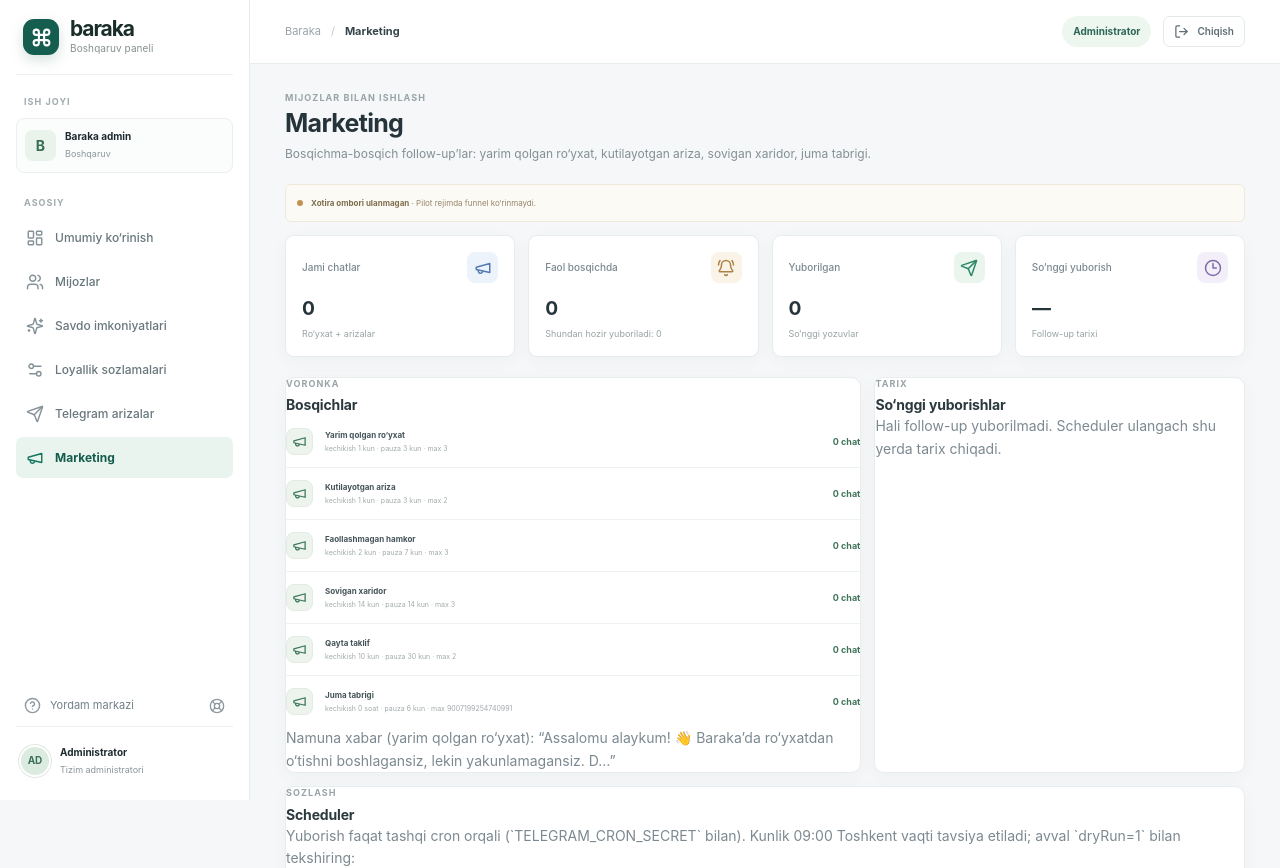
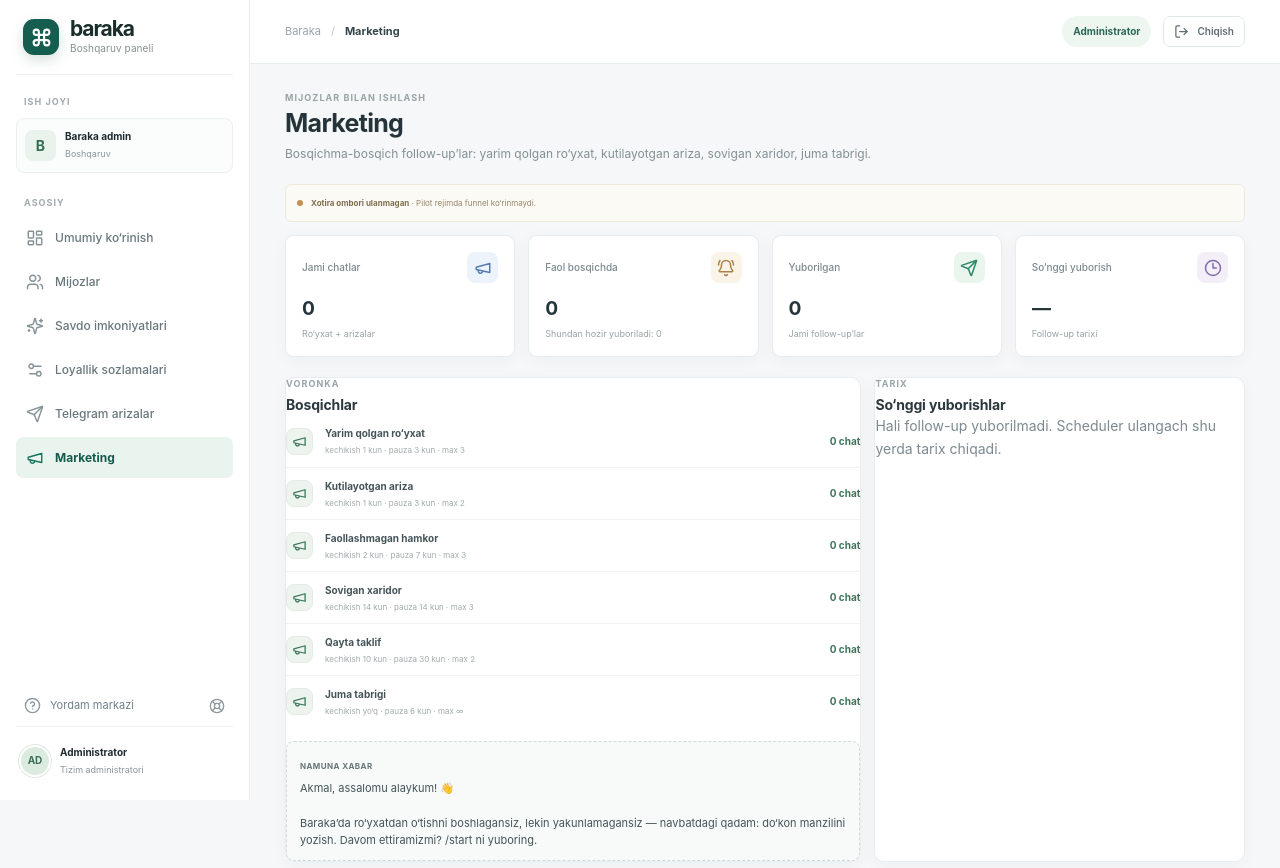
Before and after one commit to Elmun-Technologies/bullurb2b, a Next.js app: page /admin/marketing in a window 1280 px wide. Shown: the top 868 px of the page. Built offline with nearby package versions, Linux system fonts and the light colour scheme.

Commit message:
Fix admin UI text bugs + readability
Co-authored-by: arena-agent <297053741+arena-agent@users.noreply.github.com>

```diff
--- a/src/app/(portal)/admin/marketing/page.tsx
+++ b/src/app/(portal)/admin/marketing/page.tsx
@@ -34,12 +34,14 @@
 function policyText(stage: FollowupStage): string {
   const policy = FOLLOWUP_POLICIES[stage];
   const span = (ms: number) => {
-    if (!Number.isFinite(ms)) return 'bir marta';
+    if (ms >= Number.MAX_SAFE_INTEGER) return '—';
+    if (ms <= 0) return 'yo‘q';
     const hours = Math.round(ms / 3_600_000);
     if (hours < 24) return `${hours} soat`;
     return `${Math.round(hours / 24)} kun`;
   };
-  return `kechikish ${span(policy.delayMs)} · pauza ${span(policy.cooldownMs)} · max ${Number.isFinite(policy.maxSends) ? policy.maxSends : '∞'}`;
+  const max = policy.maxSends >= Number.MAX_SAFE_INTEGER ? '∞' : String(policy.maxSends);
+  return `kechikish ${span(policy.delayMs)} · pauza ${span(policy.cooldownMs)} · max ${max}`;
 }
 
 export default async function AdminMarketingPage() {
@@ -49,10 +51,12 @@
   let eligible = 0;
   let recent: Awaited<ReturnType<ReturnType<typeof getTelegramStores>['followups']['listRecent']>> = [];
   let chats = 0;
+  let sentTotal = '0';
   try {
     const stores = getTelegramStores();
     const data = await collectFollowupData(stores);
     chats = data.snapshots.length;
+    sentTotal = data.history.length >= 500 ? '500+' : String(data.history.length);
     recent = data.history.slice(0, 10);
     for (const snapshot of data.snapshots) {
       const item = classifyChat(snapshot, now);
@@ -80,7 +84,7 @@
     <div className="stat-grid four admin-stats">
       <StatCard label="Jami chatlar" value={String(chats)} note="Ro‘yxat + arizalar" icon={<Megaphone size={18} />} tone="blue" />
       <StatCard label="Faol bosqichda" value={String(classified.length)} note={`Shundan hozir yuboriladi: ${eligible}`} icon={<BellRing size={18} />} tone="amber" />
-      <StatCard label="Yuborilgan" value={String(recent.length >= 10 ? '10+' : recent.length)} note="So‘nggi yozuvlar" icon={<Send size={18} />} tone="mint" />
+      <StatCard label="Yuborilgan" value={sentTotal} note="Jami follow-up’lar" icon={<Send size={18} />} tone="mint" />
       <StatCard label="So‘nggi yuborish" value={lastSent} note="Follow-up tarixi" icon={<Clock3 size={18} />} tone="violet" />
     </div>
     <div className="admin-grid">
@@ -95,7 +99,7 @@
             </div>
           ))}
         </div>
-        <p className="muted-text">Namuna xabar (yarim qolgan ro‘yxat): “{buildFollowupMessage('onboarding-stalled', 'uz', {}).slice(0, 90)}…”</p>
+        <div className="sample-box"><span className="sample-label">NAMUNA XABAR</span><p>{buildFollowupMessage('onboarding-stalled', 'uz', { name: 'Akmal', step: 'awaiting-address' })}</p></div>
       </section>
       <section className="surface">
         <div className="section-header"><div><div className="section-kicker">TARIX</div><h3>So‘nggi yuborishlar</h3></div></div>
--- a/src/app/(portal)/admin/page.tsx
+++ b/src/app/(portal)/admin/page.tsx
@@ -74,7 +74,7 @@
     <div className="stat-grid four admin-stats">
       <StatCard label="Kutilayotgan arizalar" value={String(telegram.pending.length)} note="Tasdiqlashni kutyapti" icon={<Clock3 size={18} />} tone="amber" />
       <StatCard label="Tasdiqlangan mijozlar" value={String(telegram.approved.length)} note="Botda faol" icon={<Building2 size={18} />} tone="mint" />
-      <StatCard label="Bot buyurtmalari" value={String(telegram.orders.length)} note="So‘nggi 8 tadan" icon={<ShoppingBag size={18} />} tone="blue" />
+      <StatCard label="Bot buyurtmalari" value={String(telegram.orders.length)} note="So‘nggi 8 ta ichida" icon={<ShoppingBag size={18} />} tone="blue" />
       <StatCard
         label="Katalog mahsulotlari"
         value={shopflow.configured ? String(shopflow.products) : '—'}
--- a/src/app/globals.css
+++ b/src/app/globals.css
@@ -1132,3 +1132,10 @@
   .live-row.has-arrow { grid-template-columns: 27px minmax(0,1fr) 18px; }
   .live-row.has-arrow .live-arrow { grid-column: 3; grid-row: 1 / 3; }
 }
+.live-row .near-client-name b { font-size: 10px; }
+.live-row .near-client-name small { font-size: 8px; white-space: normal; }
+.live-meta { font-size: 10px; }
+.telegram-code-box code { overflow-wrap: anywhere; white-space: normal; }
+.sample-box { margin-top: 14px; padding: 11px 13px; border: 1px dashed #cfddd8; border-radius: 8px; background: #f7faf8; }
+.sample-label { color: #667476; font-size: 8px; font-weight: 700; letter-spacing: .4px; }
+.sample-box p { margin: 6px 0 0; color: #455458; font-size: 11px; line-height: 1.55; white-space: pre-line; }
```
